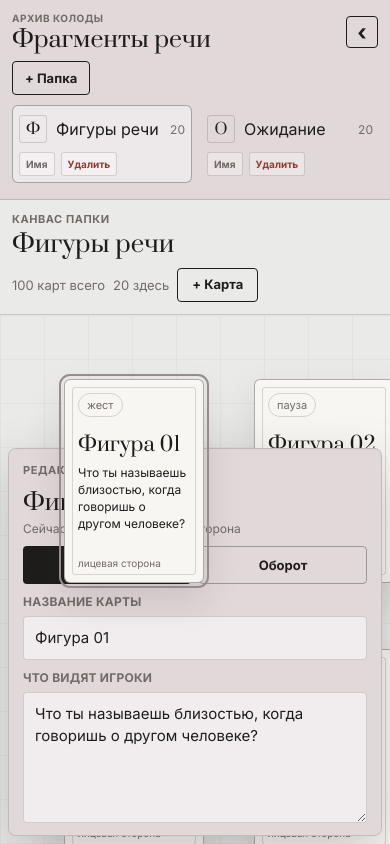
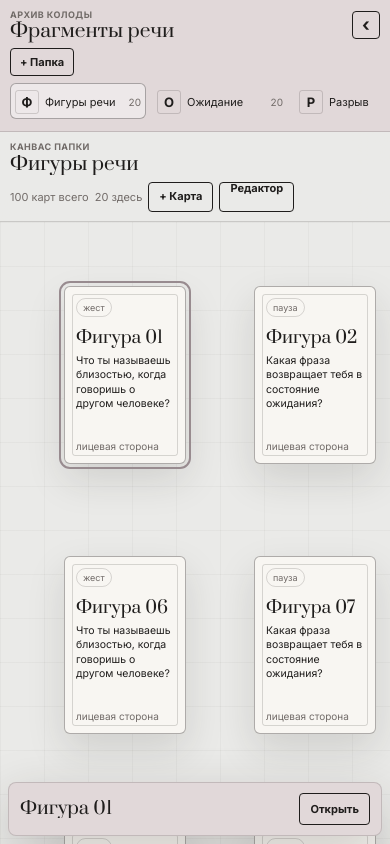
Before and after one commit to elizaoi/fragments-deck, a React (Vite) app: page / in a window 390 px wide. Built offline with nearby package versions, Linux system fonts and the light colour scheme.

Commit message:
fix: rework mobile archive layout

```diff
--- a/src/App.css
+++ b/src/App.css
@@ -147,11 +147,17 @@
 .folder-initial {
   display: grid;
   place-items: center;
+  flex: 0 0 auto;
   width: 26px;
   height: 26px;
   border: 1px solid var(--line);
   border-radius: 3px;
-  font-family: var(--display);
+  font-family: var(--body);
+  font-size: 13px;
+  font-weight: 800;
+  line-height: 1;
+  overflow: hidden;
+  text-align: center;
 }
 
 .folder-name {
@@ -267,6 +273,11 @@
 
 .toolbar button {
   padding: 0 14px;
+}
+
+.mobile-editor-button,
+.sheet-toggle {
+  display: none;
 }
 
 .board-frame {
@@ -396,6 +407,7 @@
 
 .inspector-heading {
   display: grid;
+  grid-template-columns: minmax(0, 1fr);
   gap: 7px;
 }
 
@@ -524,14 +536,16 @@
   .archive-app,
   .archive-app.sidebar-collapsed {
     height: 100dvh;
+    width: 100vw;
     grid-template-columns: 1fr;
     grid-template-rows: auto minmax(0, 1fr);
   }
 
   .sidebar {
-    gap: 10px;
-    max-height: 228px;
-    padding: 12px;
+    gap: 7px;
+    max-height: 132px;
+    padding: 9px 10px 8px;
+    overflow: hidden;
     border-right: none;
     border-bottom: 1px solid var(--line);
   }
@@ -542,104 +556,164 @@
 
   .brand-block h1 {
     max-width: none;
-    font-size: 23px;
+    font-size: 19px;
   }
 
   .brand-block p {
-    margin-bottom: 4px;
-    font-size: 10px;
+    margin-bottom: 2px;
+    font-size: 9px;
   }
 
   .collapse-button {
-    flex-basis: 32px;
-    min-height: 32px;
+    flex-basis: 28px;
+    min-height: 28px;
+    font-size: 18px;
   }
 
   .add-folder {
     align-self: flex-start;
-    min-height: 34px;
-    padding: 0 12px;
+    min-height: 28px;
+    padding: 0 9px;
+    font-size: 11px;
   }
 
   .sidebar-collapsed .sidebar {
-    max-height: 72px;
+    max-height: 54px;
   }
 
   .folder-list {
     display: flex;
-    gap: 8px;
+    gap: 6px;
     overflow-x: auto;
     padding-bottom: 4px;
-    scrollbar-width: thin;
+    scrollbar-width: none;
+  }
+
+  .folder-list::-webkit-scrollbar {
+    display: none;
   }
 
   .folder-row {
-    flex: 0 0 180px;
-    padding: 6px;
+    flex: 0 0 136px;
+    gap: 4px;
+    padding: 4px;
   }
 
   .folder-actions {
+    display: none;
     padding-left: 0;
   }
 
+  .folder-row.active .folder-actions {
+    display: none;
+  }
+
   .folder {
-    grid-template-columns: 28px minmax(0, 1fr) auto;
+    grid-template-columns: 24px minmax(0, 1fr) auto;
+    gap: 6px;
+    min-height: 28px;
   }
 
   .folder-initial {
-    width: 28px;
-    height: 28px;
-    font-size: 15px;
+    width: 24px;
+    height: 24px;
+    font-size: 13px;
+  }
+
+  .folder-name {
+    font-size: 11px;
+  }
+
+  .folder small {
+    font-size: 10px;
   }
 
   .mini-button {
-    min-height: 24px;
-    padding: 0 6px;
-    font-size: 10px;
+    min-height: 20px;
+    padding: 0 5px;
+    font-size: 9px;
   }
 
   .topbar {
     align-items: flex-start;
     flex-direction: column;
-    gap: 10px;
-    padding: 12px;
+    gap: 7px;
+    padding: 9px 10px;
+  }
+
+  .topbar p {
+    margin-bottom: 3px;
+    font-size: 9px;
   }
 
   .topbar h2 {
-    font-size: 24px;
+    display: -webkit-box;
+    max-width: calc(100vw - 20px);
+    overflow: hidden;
+    font-size: 19px;
+    line-height: 1.05;
+    -webkit-box-orient: vertical;
+    -webkit-line-clamp: 2;
   }
 
   .toolbar {
     flex-wrap: wrap;
-    gap: 8px;
+    gap: 6px;
+    font-size: 11px;
+  }
+
+  .toolbar span {
+    white-space: nowrap;
   }
 
   .toolbar button {
-    min-height: 34px;
+    min-height: 30px;
+    padding: 0 10px;
+    font-size: 11px;
+  }
+
+  .mobile-editor-button {
+    display: inline-flex;
   }
 
   .board-canvas {
-    width: 1700px;
-    height: 1220px;
+    width: 1500px;
+    height: 1080px;
+    padding: 28px;
+  }
+
+  .board-frame {
+    scrollbar-width: none;
+  }
+
+  .board-frame::-webkit-scrollbar {
+    display: none;
   }
 
   .deck-card {
-    width: 140px;
-    height: 204px;
+    width: 122px;
+    height: 178px;
   }
 
   .card-face {
-    gap: 9px;
-    padding: 13px;
+    gap: 7px;
+    padding: 11px;
   }
 
   .card-face h3 {
-    font-size: 20px;
+    margin-top: 5px;
+    font-size: 17px;
   }
 
   .card-face p {
-    font-size: 12px;
-    -webkit-line-clamp: 5;
+    font-size: 10.5px;
+    line-height: 1.38;
+    -webkit-line-clamp: 6;
+  }
+
+  .suit {
+    padding: 3px 6px;
+    font-size: 9px;
   }
 
   .inspector {
@@ -647,14 +721,59 @@
     bottom: 8px;
     left: 8px;
     width: auto;
-    max-height: 46dvh;
+    max-height: 58px;
     gap: 10px;
-    padding: 14px;
+    padding: 10px 11px;
     border-radius: 8px;
+    overflow: hidden;
+    transition: max-height 0.22s ease, padding 0.22s ease;
+  }
+
+  .inspector.mobile-open {
+    max-height: 72dvh;
+    overflow: auto;
+    padding: 12px;
+  }
+
+  .inspector:not(.mobile-open) > :not(.inspector-heading) {
+    display: none;
+  }
+
+  .inspector:not(.mobile-open) .inspector-heading p,
+  .inspector:not(.mobile-open) .side-status {
+    display: none;
+  }
+
+  .inspector-heading {
+    grid-template-columns: minmax(0, 1fr) auto;
+    align-items: center;
+    gap: 10px;
   }
 
   .inspector-heading h2 {
-    font-size: 23px;
+    overflow: hidden;
+    font-size: 18px;
+    text-overflow: ellipsis;
+    white-space: nowrap;
+  }
+
+  .sheet-toggle {
+    display: inline-flex;
+    align-items: center;
+    justify-content: center;
+    min-height: 32px;
+    padding: 0 10px;
+    border: 1px solid var(--ink);
+    border-radius: 4px;
+    color: var(--ink);
+    background: transparent;
+    font: 700 11px/1 var(--body);
+    cursor: pointer;
+  }
+
+  .sheet-toggle:hover {
+    color: var(--paper);
+    background: var(--ink);
   }
 
   .side-status,
--- a/src/App.tsx
+++ b/src/App.tsx
@@ -111,6 +111,7 @@ function App() {
   const [draggingId, setDraggingId] = useState<string | null>(null)
   const [sidebarCollapsed, setSidebarCollapsed] = useState(false)
   const [editingFolderId, setEditingFolderId] = useState<string | null>(null)
+  const [mobileInspectorOpen, setMobileInspectorOpen] = useState(false)
 
   const activeFolder = folders.find((folder) => folder.id === activeFolderId)
   const visibleCards = cards.filter((card) => card.folderId === activeFolderId)
@@ -153,6 +154,7 @@ function App() {
 
     setCards((current) => [...current, newCard])
     setSelectedCardId(newCard.id)
+    setMobileInspectorOpen(true)
   }
 
   function deleteSelectedCard() {
@@ -346,6 +348,13 @@ function App() {
             <button type="button" onClick={addCard}>
               + Карта
             </button>
+            <button
+              className="mobile-editor-button"
+              type="button"
+              onClick={() => setMobileInspectorOpen(true)}
+            >
+              Редактор
+            </button>
           </div>
         </header>
 
@@ -384,15 +393,27 @@ function App() {
         </div>
       </section>
 
-      <aside className="inspector" aria-label="Редактор карты">
+      <aside
+        className={mobileInspectorOpen ? 'inspector mobile-open' : 'inspector'}
+        aria-label="Редактор карты"
+      >
         {selectedCard ? (
           <>
             <div className="inspector-heading">
-              <p>Редактор карты</p>
-              <h2>{selectedCard.title}</h2>
-              <span className="side-status">
-                Сейчас на канвасе: {selectedCard.flipped ? 'оборот' : 'лицевая сторона'}
-              </span>
+              <div>
+                <p>Редактор карты</p>
+                <h2>{selectedCard.title}</h2>
+                <span className="side-status">
+                  Сейчас на канвасе: {selectedCard.flipped ? 'оборот' : 'лицевая сторона'}
+                </span>
+              </div>
+              <button
+                className="sheet-toggle"
+                type="button"
+                onClick={() => setMobileInspectorOpen((current) => !current)}
+              >
+                {mobileInspectorOpen ? 'Свернуть' : 'Открыть'}
+              </button>
             </div>
 
             <div className="side-switch" aria-label="Переключение стороны карты">
```
